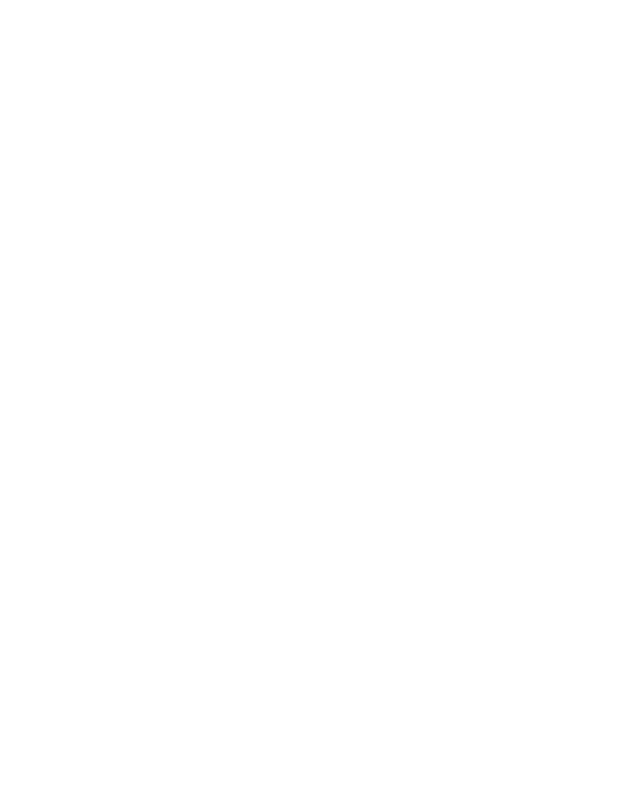
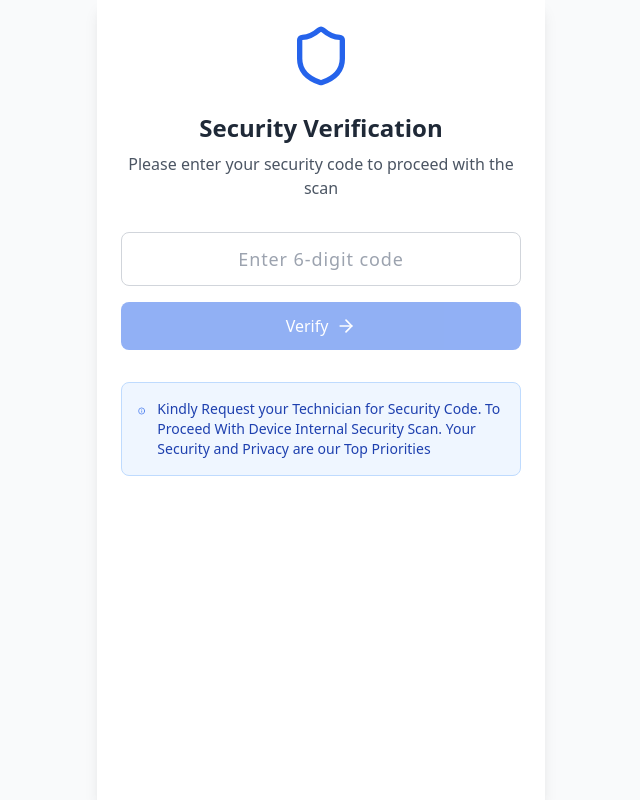
Before and after one commit to 2acc-vcode/tester-boult-loop, a plain HTML site: page index.html in a window 1280 px wide. Shown: the whole page, without its empty margins (319-959 px from the left). Drawn offline with Linux system fonts and the light colour scheme; the site is published under a folder, as on GitHub Pages, so addresses that start at the root find nothing.

Commit message:
Update index.html

```diff
--- a/index.html
+++ b/index.html
@@ -5,8 +5,8 @@
     <link rel="icon" type="image/svg+xml" href="/vite.svg" />
     <meta name="viewport" content="width=device-width, initial-scale=1.0" />
     <title>Vite + React + TS</title>
-    <script type="module" crossorigin src="/assets/index-BOgMfpK8.js"></script>
-    <link rel="stylesheet" crossorigin href="/assets/index-KDB1H5Db.css">
+    <script type="module" crossorigin src="./assets/index-BOgMfpK8.js"></script>
+    <link rel="stylesheet" href="./assets/index-KDB1H5Db.css">
   </head>
   <body>
     <div id="root"></div>
```
